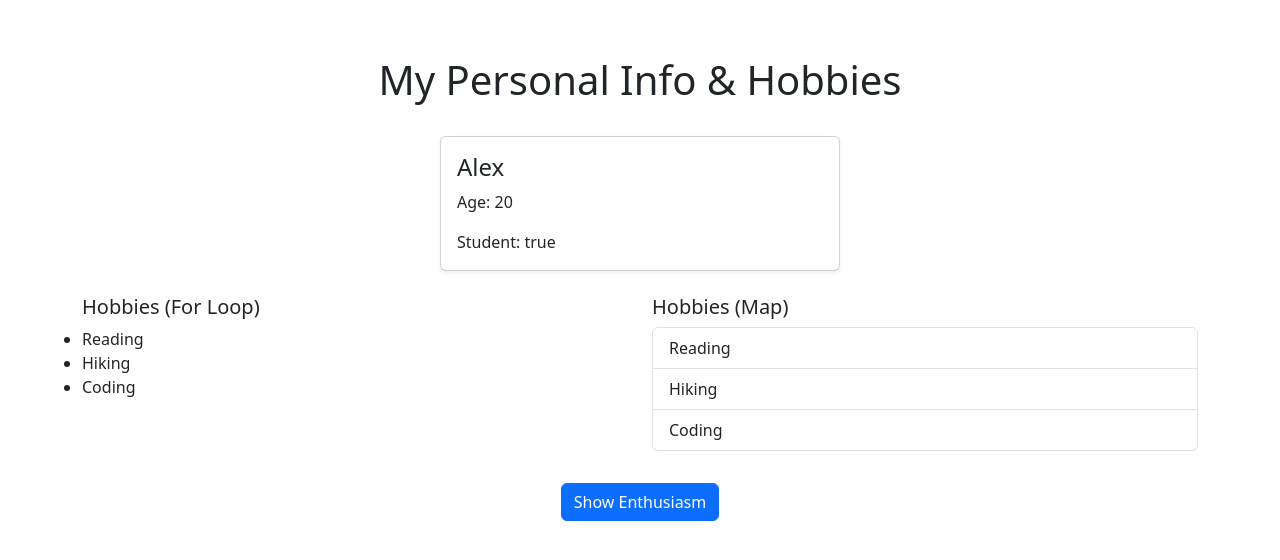
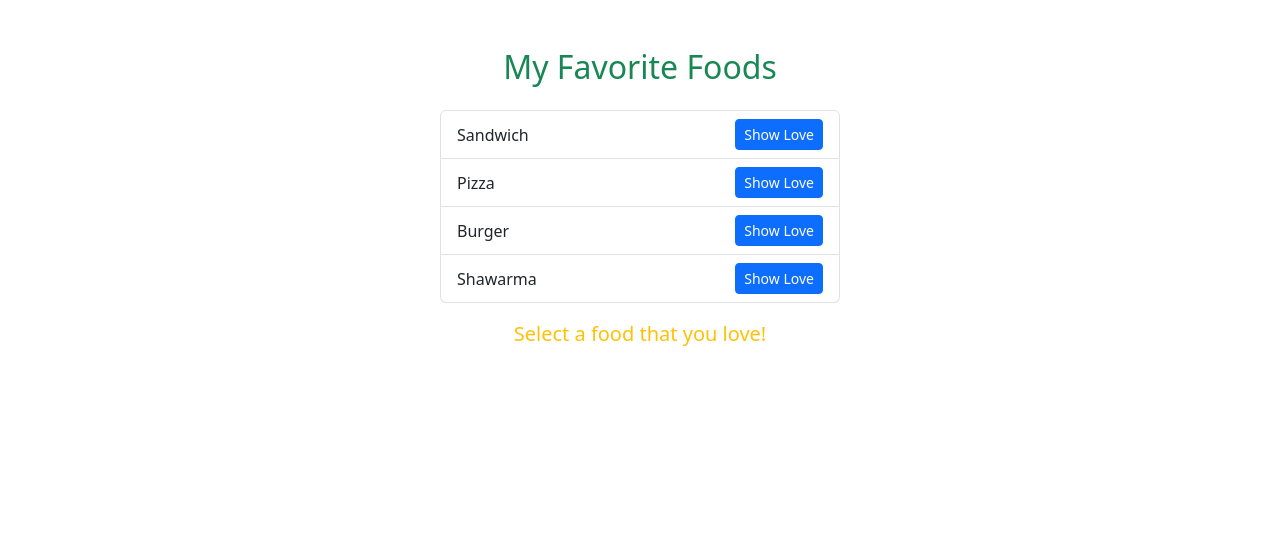
Before and after one commit to karthika525/hello-world, a React (Create React App) app: page / in a window 1280 px wide. Shown: the top 560 px of the page. Built offline with nearby package versions, Linux system fonts and the light colour scheme.

Commit message:
A simple React component that displays a list of favorite foods

```diff
--- a/src/App.js
+++ b/src/App.js
@@ -1,50 +1,24 @@
 import React from "react";
 import "bootstrap/dist/css/bootstrap.min.css";
-import "./App.css";
 
 function App() {
-  const name = "Alex";
-  const age = 20;
-  const isStudent = true;
-  const favoriteHobbies = ["Reading", "Hiking", "Coding"];
-  const hobbiesForLoop = [];
-  for (let i = 0; i < favoriteHobbies.length; i++) {
-    hobbiesForLoop.push(<li key={i}>{favoriteHobbies[i]}</li>);
+  const favoriteFoods = ["Sandwich","Pizza","Burger","Shawarma"];
+  function showLove(food) {
+    document.getElementById("message").innerText = `I love ${food}!`;
   }
-  const showEnthusiasm = () => {
-    document.getElementById("message").innerText ="Hello from React! I love my hobbies!";
-    document.getElementById("main-heading").style.backgroundColor = "lightblue";
-  };
-
   return (
-    <div className="container mt-5">
-      <h1 id="main-heading" className="text-center mb-4 p-2">My Personal Info & Hobbies</h1>
-      <div className="card mb-4 shadow-sm" style={{ maxWidth: "400px", margin: "0 auto" }}>
-        <div className="card-body">
-        <h4 className="card-title">{name}</h4>
-        <p className="card-text">Age: {age}</p>
-        <p className="card-text">Student: {isStudent.toString()}</p>
-        </div>
-      </div>
-      <div className="row">
-      <div className="col-md-6 mb-3">
-      <h5>Hobbies (For Loop)</h5>
-      <ul className="list-group">{hobbiesForLoop}</ul>
-      </div>
-      <div className="col-md-6 mb-3">
-      <h5>Hobbies (Map)</h5>
-      <ul className="list-group">
-      {favoriteHobbies.map((hobby, index) => (
-      <li key={index} className="list-group-item">{hobby}</li>
-      ))}
-      </ul>
-      </div>
-      </div>
-      <div className="text-center mt-3">
-        <button className="btn btn-primary" onClick={showEnthusiasm}>Show Enthusiasm</button>
-      </div>
-      <p id="message" className="text-center mt-3" ></p>
+    <div className="container mt-5 text-center">
+    <h2 className="mb-4 text-success">My Favorite Foods</h2>
+    <ul className="list-group mb-3" style={{ maxWidth: "400px", margin: "0 auto" }}>
+    {favoriteFoods.map((food, index) => (
+    <li key={index} className="list-group-item d-flex justify-content-between align-items-center">{food}
+    <button className="btn btn-primary btn-sm" onClick={() => showLove(food)}> Show Love</button>
+    </li>
+    ))}
+    </ul>
+    <p id="message" className="mt-3 fs-5 text-warning">Select a food that you love!</p>
     </div>
   );
 }
+
 export default App;
```
